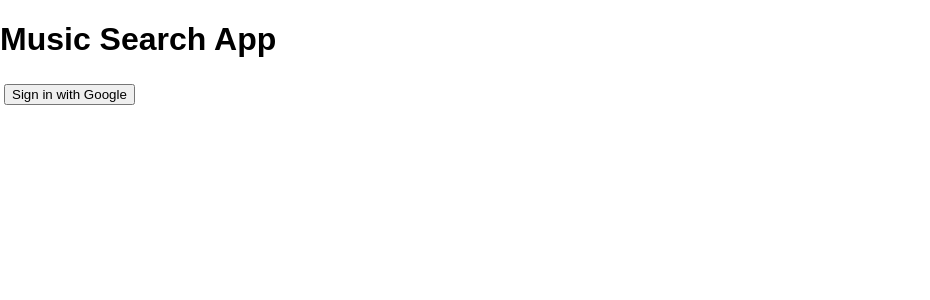
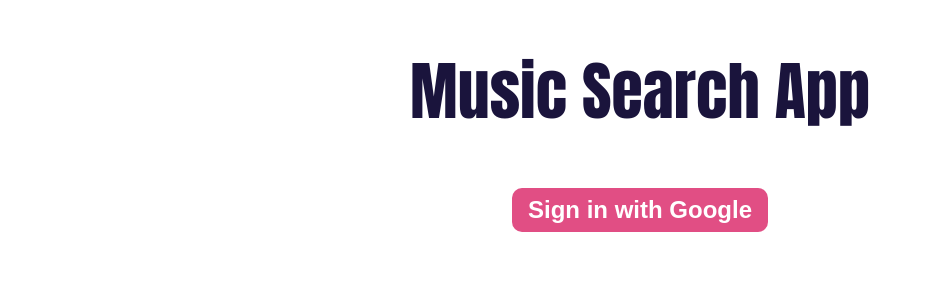
Before and after one commit to angel33la/wdv339-spotify-pp3, a React (Create React App) app in the folder client/: page /login in a window 1280 px wide. Shown: the top 300 px of the page, without its empty margins (0-930 px from the left). Built offline with nearby package versions, Linux system fonts and the light colour scheme; no server answers.

Commit message:
Enhance UI: Update styles for LoginButton, Navbar, SearchBar, and Home components; improve layout and aesthetics

```diff
--- a/client/src/components/auth/LoginButton.js
+++ b/client/src/components/auth/LoginButton.js
@@ -3,7 +3,9 @@ export default function LoginButton() {
 
   return (
     <a href={`${api}/api/auth/google`}>
-      <button type="button">Sign in with Google</button>
+      <button type="button" style={{ background: "#e14e84", color: "#fff", border: "none", padding: "8px 16px", fontWeight: "bold", cursor: "pointer", fontSize:"1.5rem", borderRadius:"10px" }}>
+        Sign in with Google
+      </button>
     </a>
   );
 }
--- a/client/src/components/layout/Navbar.js
+++ b/client/src/components/layout/Navbar.js
@@ -2,9 +2,12 @@ import { Link } from "react-router-dom";
 
 export default function Navbar({ user, onLogout }) {
   return (
-    <nav>
+    <nav style={{ color:"#ffde59"}}>
+      <div style={{ display: "flex", justifyContent:"space-around", alignItems: "center", gap:"10px", fontSize:"2rem"}}>
+      <img src="/favicon.png" alt="App Logo" style={{ width:"32px", height:"32px"}} />
       <Link to="/">Home</Link>
       <Link to="/playlists">Playlists</Link>
+      </div>
       <span>{user?.name}</span>
       <button onClick={onLogout}>Logout</button>
     </nav>
--- a/client/src/components/search/SearchBar.js
+++ b/client/src/components/search/SearchBar.js
@@ -11,7 +11,7 @@ export default function SearchBar({ onSearch }) {
   };
 
   return (
-    <form onSubmit={handleSubmit}>
+    <form onSubmit={{ handleSubmit }} style={{ className:"search-bar"}}>
       <input
         type="text"
         placeholder="Search artist or song"
--- a/client/src/index.css
+++ b/client/src/index.css
@@ -1,13 +1,15 @@
 body {
   margin: 0;
-  font-family: Arial, sans-serif;
+  font-family: Impact, Haettenschweiler, 'Arial Narrow Bold', sans-serif;
 }
 
 nav {
   display: flex;
+  justify-content: space-around;
+  align-items: center;
   gap: 12px;
   padding: 16px;
-  background: #111;
+  background: #8c52ff;
   color: #fff;
 }
 
@@ -17,6 +19,19 @@ a {
 }
 
 button {
-  margin: 4px;
+  margin: 6px;
   cursor: pointer;
+  background: #e14e84;
+  color: #fff;
+  border: none;
+  padding: 8px 16px;
+  font-weight: bold;
+
 }
+
+.search-bar {
+  display: flex;
+  justify-content: center;
+  align-items: center;
+
+}
--- a/client/src/pages/Home.js
+++ b/client/src/pages/Home.js
@@ -42,7 +42,7 @@ export default function Home() {
   };
 
   return (
-    <div>
+    <div style={{ display: "flex", justifyContent: "center", alignItems: "center", height: "100vh", maxWidth: "800px", padding: "20px" }}>
       <h1>Search Music</h1>
       <SearchBar onSearch={handleSearch} />
       {error ? <p>{error}</p> : null}
--- a/client/src/pages/Login.js
+++ b/client/src/pages/Login.js
@@ -2,8 +2,13 @@ import LoginButton from "../components/auth/LoginButton";
 
 export default function Login() {
   return (
-    <div>
-      <h1>Music Search App</h1>
+    <div
+      style={{
+        textAlign: "center",
+        height: "100vh",
+      }}
+    >
+      <h1 style={{ fontSize: "4rem", color: "#1a143c" }}>Music Search App</h1>
       <LoginButton />
     </div>
   );
```
Also changed, not shown: client/public/favicon.png.
